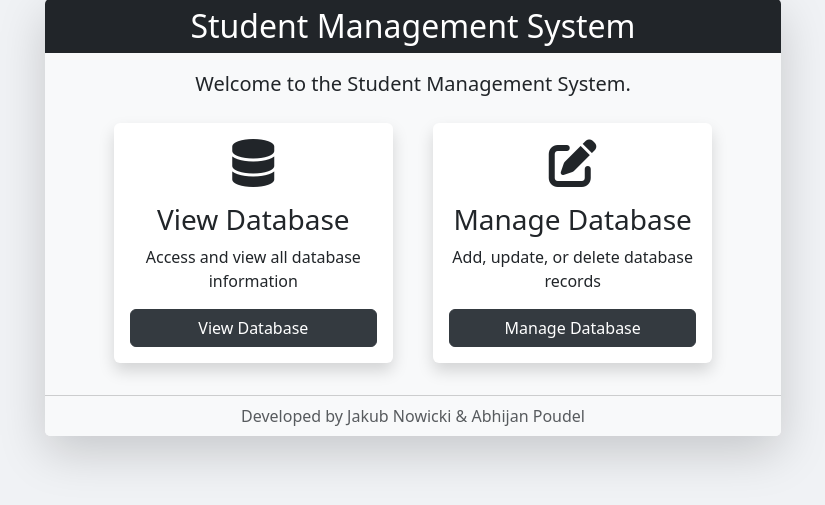
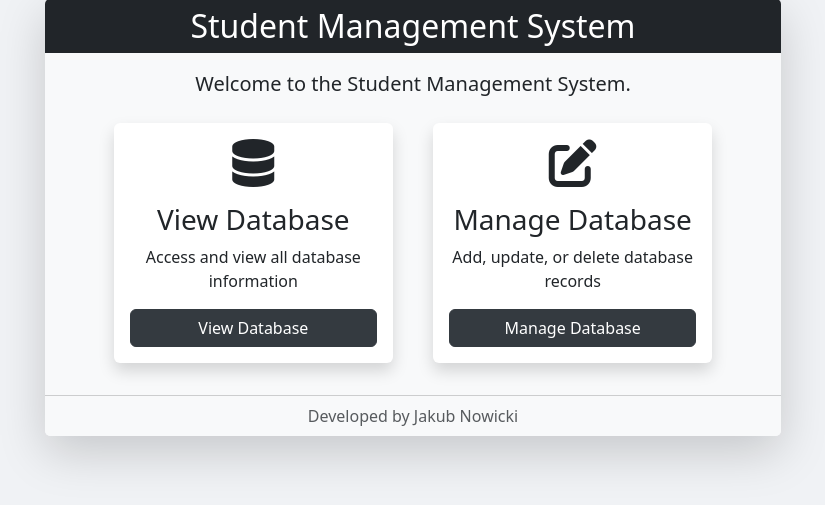
Before and after one commit to Jakub-Nowicki/project_databases_class, a Flask app: page / in a window 1280 px wide. Shown: the part 101-606 px from the top of the page, without its empty margins (227-1052 px from the left). Run offline with Flask 3, Linux system fonts and the light colour scheme; some libraries are stand-ins or nearby versions.

Commit message:
name change

```diff
--- a/app/templates/index.html
+++ b/app/templates/index.html
@@ -37,7 +37,7 @@
                 </div>
             </div>
             <div class="card-footer bg-light text-center">
-                <p class="text-muted mb-0">Developed by Jakub Nowicki & Abhijan Poudel</p>
+                <p class="text-muted mb-0">Developed by Jakub Nowicki</p>
             </div>
         </div>
     </div>
```
